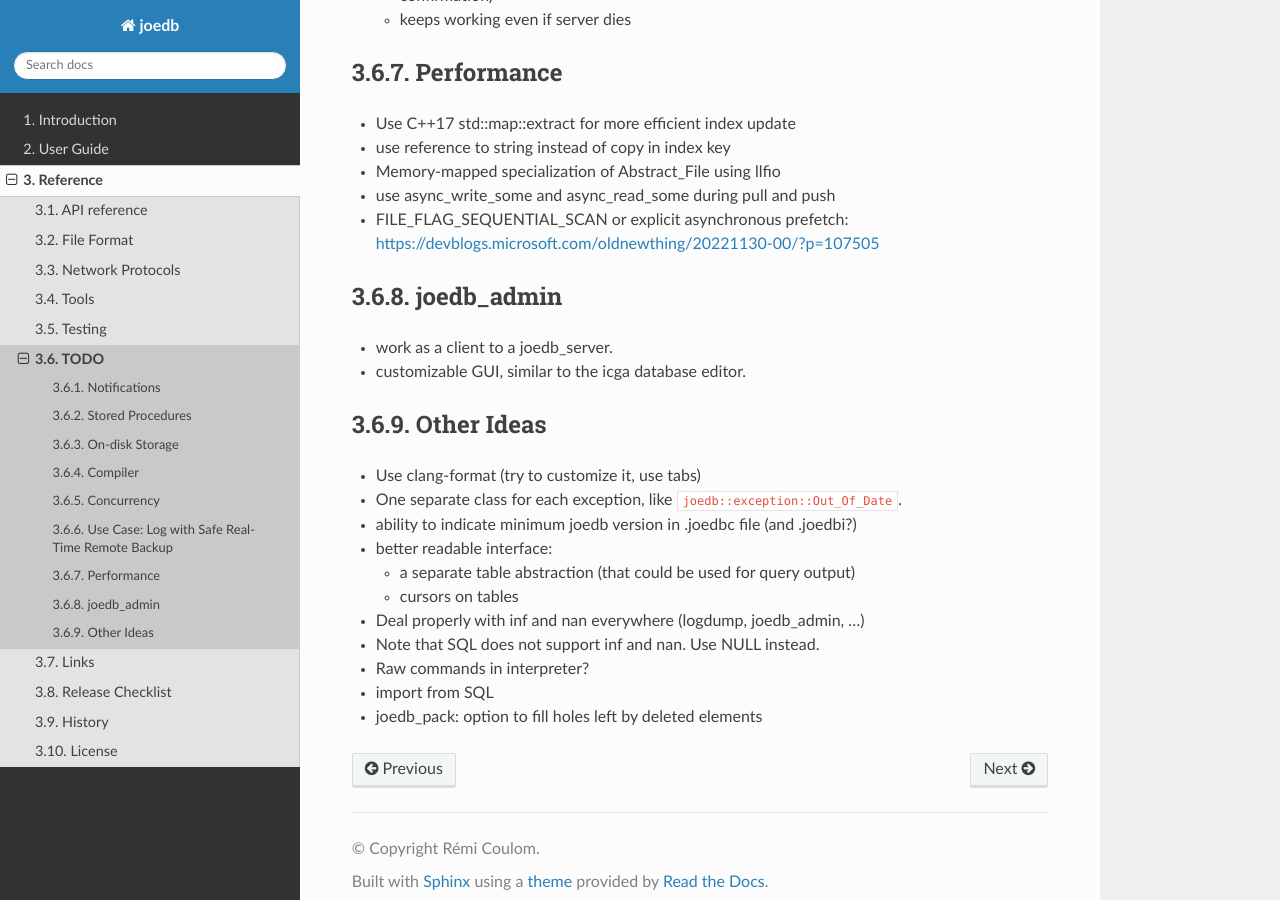
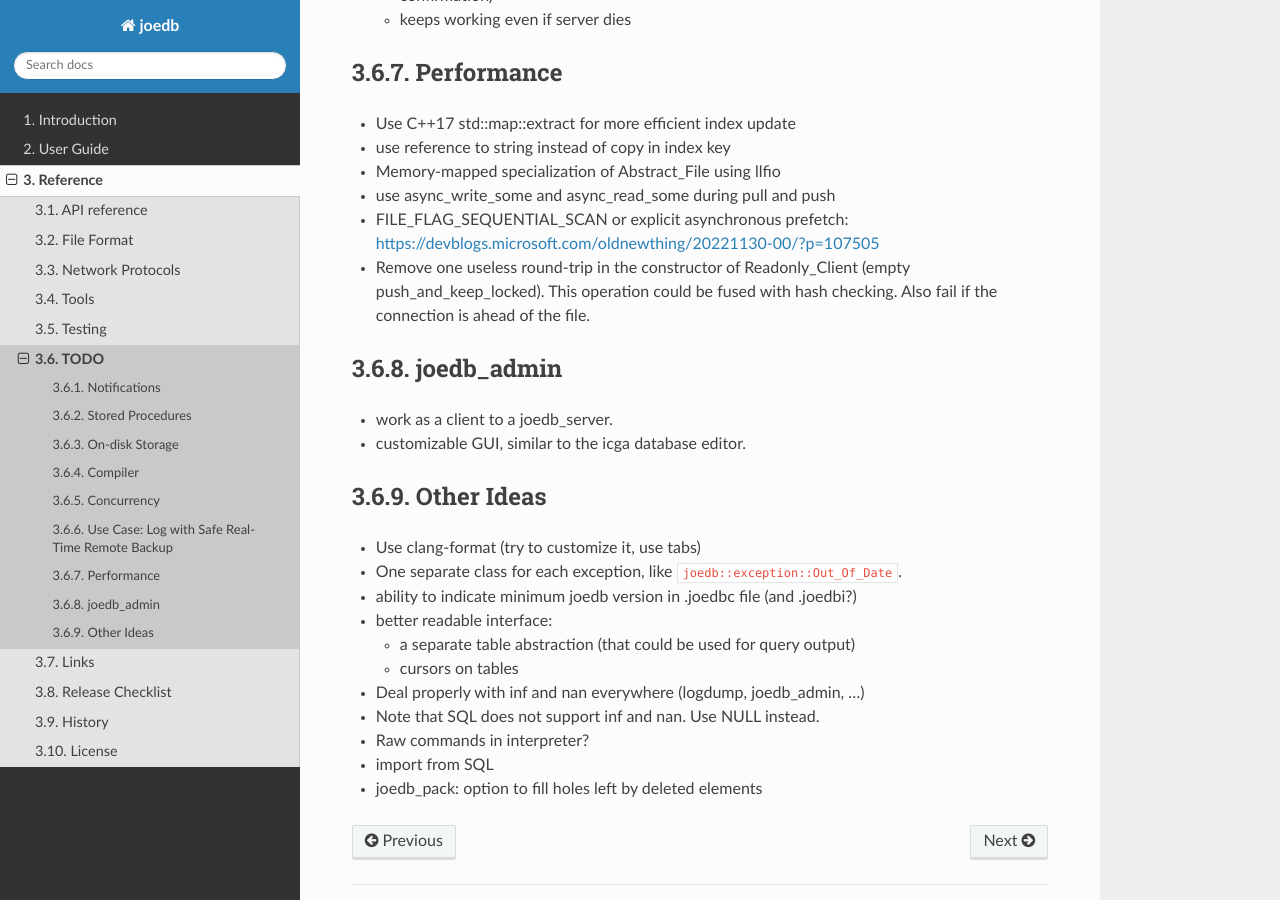
Before and after one commit to Remi-Coulom/joedb, a Sphinx documentation site: the page built from doc/source/todo.rst, in a window 1280 px wide and 900 px high, scrolled down 2492 px. Built offline with Sphinx 7.4.7 and the Read the Docs theme 3.1.0, drawn with Linux system fonts in a browser that asks for light colours; formulas are drawn with MathJax 3.

Commit message:
todo: optimize construction of Readonly_Client

```diff
--- a/doc/source/todo.rst
+++ b/doc/source/todo.rst
@@ -122,6 +122,9 @@ Performance
 - Memory-mapped specialization of Abstract_File using llfio
 - use async_write_some and async_read_some during pull and push
 - FILE_FLAG_SEQUENTIAL_SCAN or explicit asynchronous prefetch: https://devblogs.microsoft.com/oldnewthing/20221130-00/?p=107505
+- Remove one useless round-trip in the constructor of Readonly_Client (empty
+  push_and_keep_locked). This operation could be fused with hash checking. Also
+  fail if the connection is ahead of the file.
 
 joedb_admin
 -----------
```
Also changed, not shown: 1 other file.
